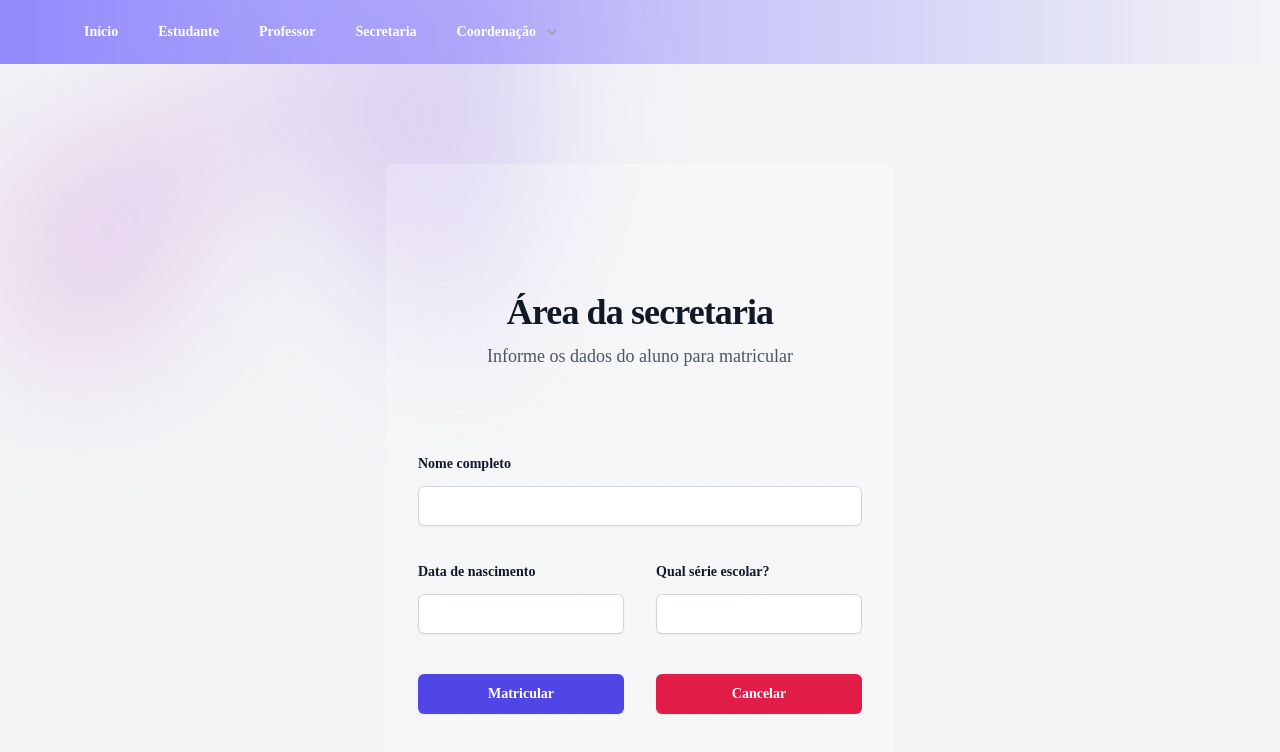
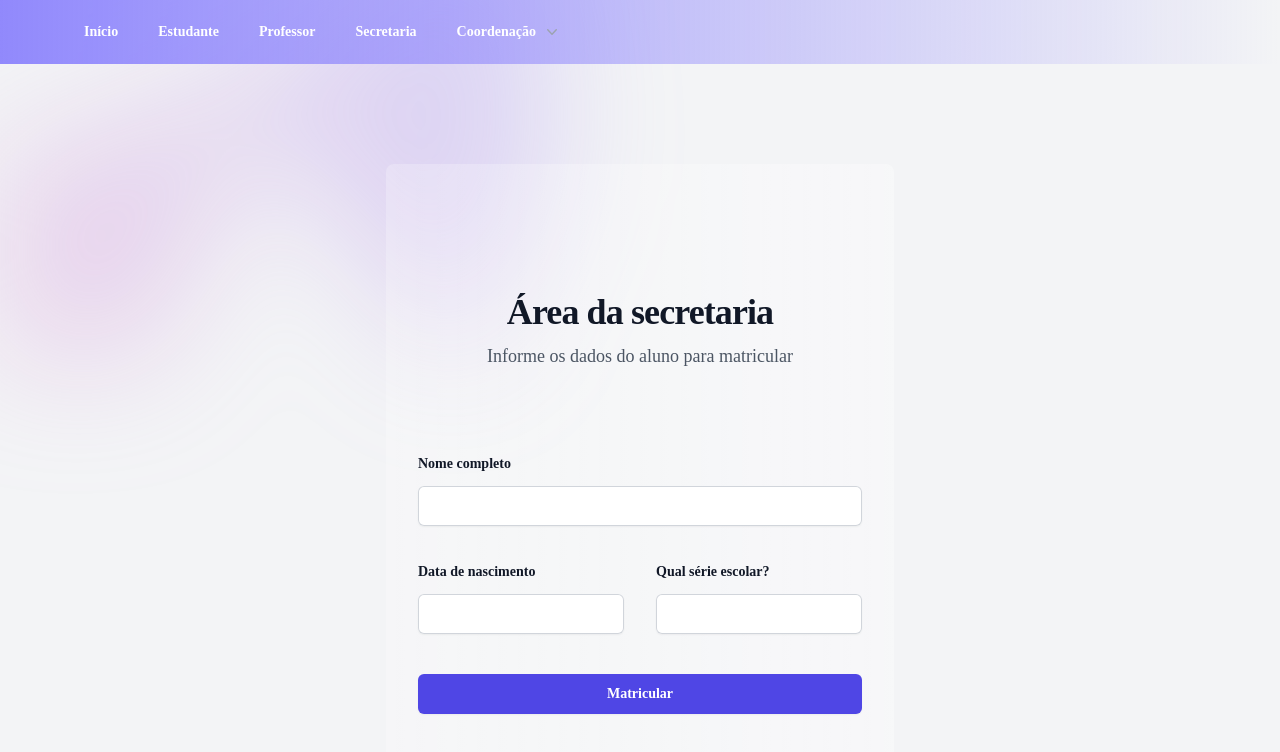
Before and after one commit to devfelipisan/class_diary, a Next.js app: page /secretary in a window 1280 px wide. Shown: the top 752 px of the page. Built offline with nearby package versions, Linux system fonts and the light colour scheme.

Commit message:
chore: remove button cancel

```diff
--- a/app/secretary/page.tsx
+++ b/app/secretary/page.tsx
@@ -59,7 +59,7 @@ export default function Page() {
           </div>
         </div>
       </div>
-      <div className="grid grid-cols-1 gap-x-8 gap-y-6 sm:grid-cols-2">
+      <div className="grid grid-cols-1 gap-x-8 gap-y-6 sm:grid-cols-1">
         <div className="mt-10">
           <button
             type="submit"
@@ -68,15 +68,6 @@ export default function Page() {
             Matricular
           </button>
         </div>
-        <div className="mt-10">
-          <button
-            type="button"
-            className="block w-full rounded-md bg-rose-600 px-3.5 py-2.5 text-center text-sm font-semibold text-white shadow-sm hover:bg-rose-500 focus-visible:outline focus-visible:outline-2 focus-visible:outline-offset-2 focus-visible:outline-rose-600"
-            onClick={() => router.push("/")}
-          >
-            Cancelar
-          </button>
-        </div>
       </div>
     </form>
   );
```
